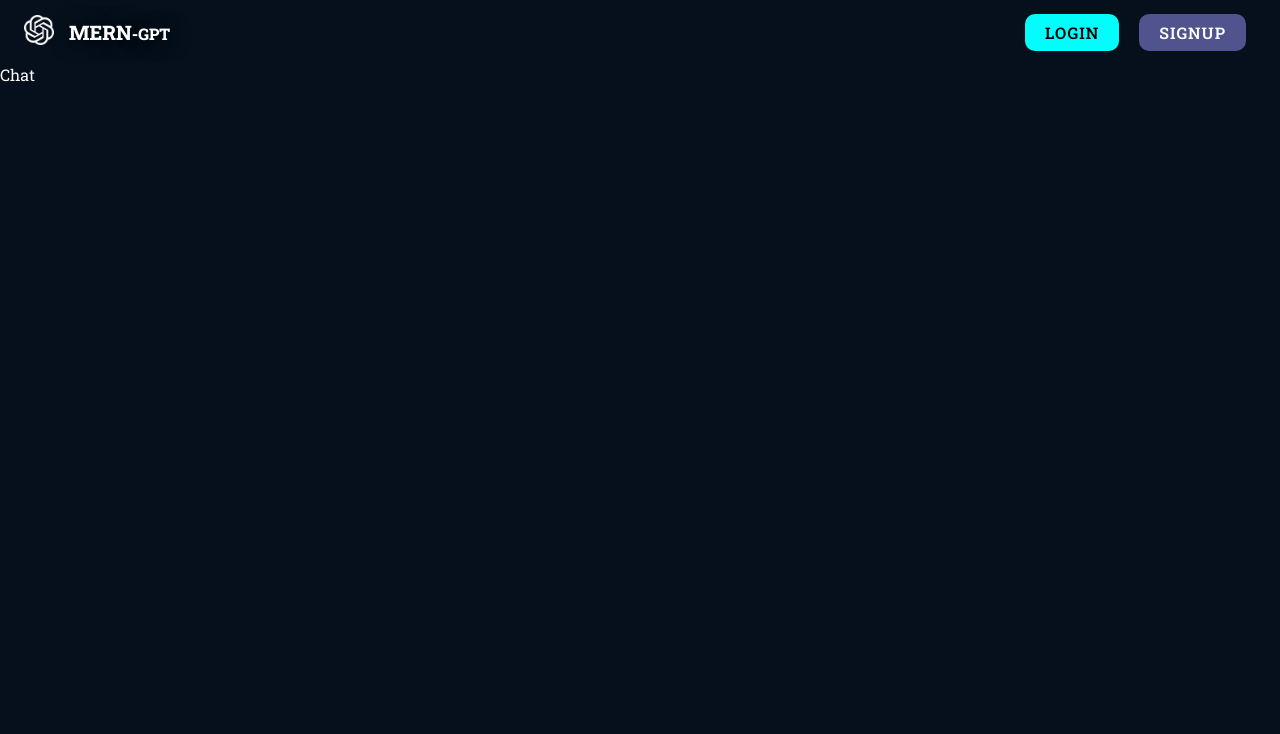
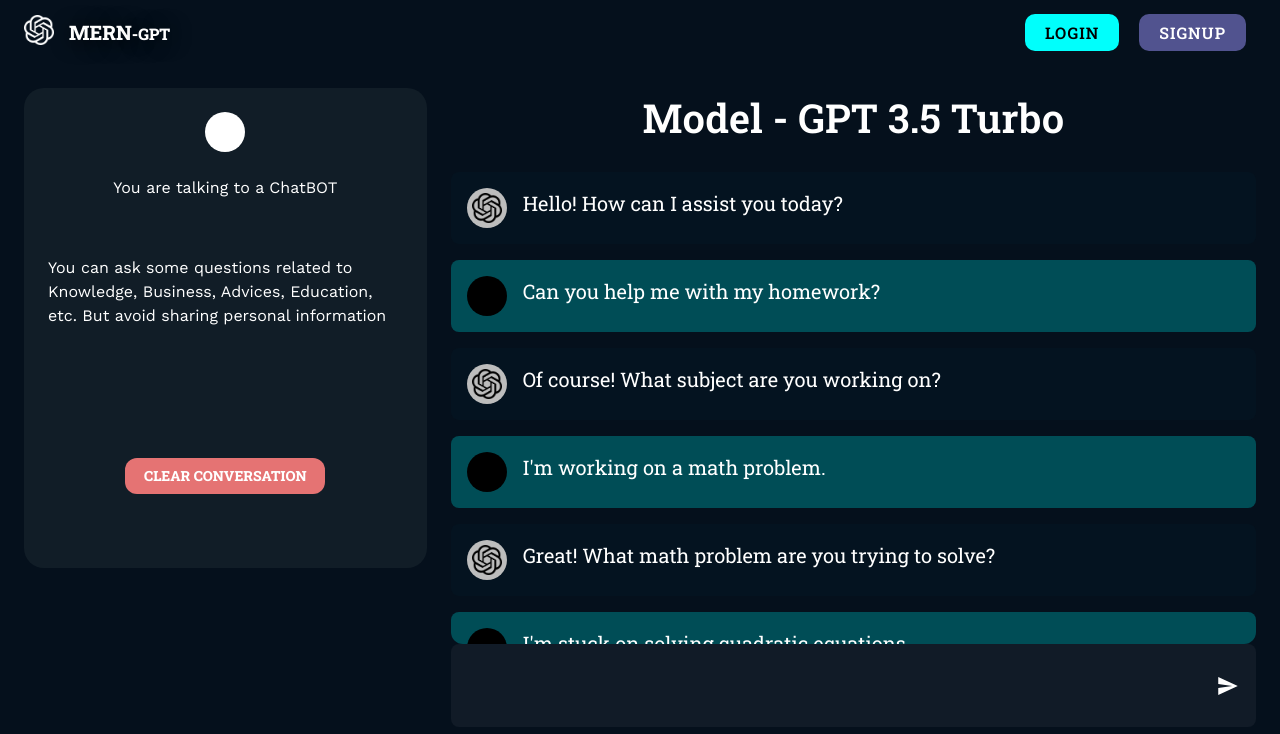
Before and after one commit to Hiep333/mern-ai-chatbot, a React (Vite) app in the folder frontend/: page /chat in a window 1280 px wide. Shown: the top 734 px of the page. Built offline with nearby package versions, Linux system fonts and the light colour scheme; no server answers.

Commit message:
Designing Chat Page UI on Frontend

```diff
--- /dev/null
+++ b/frontend/src/components/chat/ChatItem.tsx
@@ -0,0 +1,51 @@
+
+import { Box, Avatar, Typography } from "@mui/material";
+import { useAuth } from "../../context/AuthContext";
+
+const ChatItem = ({
+    content,
+    role,
+}: {
+    content: string;
+    role: "user" | "assistant";
+}) => {
+    const auth = useAuth()
+    return role === "assistant" ? (
+        <Box sx={{
+            display: "flex",
+            p: 2,
+            bgcolor: "#004d5612",
+            gap: 2,
+            borderRadius: 2,
+            my: 1,
+        }}
+        >
+            <Avatar sx={{ ml: "0" }}>
+                <img src="openai.png" alt="openai" width={"30px"} />
+            </Avatar>
+            <Box>
+                <Typography sx={{ fontSize: "20px" }}>{content}</Typography>
+            </Box>
+        </Box>
+    ) : (
+        <Box sx={{
+            display: "flex",
+            p: 2,
+            bgcolor: "#004d56",
+            gap: 2,
+            borderRadius: 2,
+            my: 1,
+        }}
+        >
+            <Avatar sx={{ ml: "0", bgcolor: "black", color: "white" }}>
+                {auth?.user?.name[0]}
+                {auth?.user?.name.split(" ")[1]?.[0]}
+            </Avatar>
+            <Box>
+                <Typography sx={{ fontSize: "20px" }}>{content}</Typography>
+            </Box>
+        </Box>
+    );
+};
+
+export default ChatItem;
--- a/frontend/src/pages/Chat.tsx
+++ b/frontend/src/pages/Chat.tsx
@@ -1,8 +1,160 @@
-import React from 'react';
+import React, { useRef } from 'react';
+import { Box, Avatar, Typography, Button, IconButton, } from "@mui/material";
+import red from "@mui/material/colors/red";
+import { useAuth } from '../context/AuthContext';
+import ChatItem from '../components/chat/ChatItem';
+import { IoMdSend } from "react-icons/io";
+
+const chatMessages = [
+    { role: "assistant", content: "Hello! How can I assist you today?" },
+    { role: "user", content: "Can you help me with my homework?" },
+    { role: "assistant", content: "Of course! What subject are you working on?" },
+    { role: "user", content: "I'm working on a math problem." },
+    { role: "assistant", content: "Great! What math problem are you trying to solve?" },
+    { role: "user", content: "I'm stuck on solving quadratic equations." },
+    { role: "assistant", content: "No problem. Here's a step-by-step guide to solving quadratic equations." },
+    { role: "user", content: "Thanks! That was really helpful." },
+    { role: "assistant", content: "You're welcome! Do you need help with anything else?" },
+    { role: "user", content: "No, that's all for now. Thanks again!" },
+    { role: "assistant", content: "You're welcome! Have a great day!" }
+];
 
 const Chat = () => {
-    return <div>Chat</div>
+    const inputRef = useRef<HTMLInputElement | null>(null);
+    const auth = useAuth()
+    const handleSubmit = async () => {
+        console.log(inputRef.current?.value);
+    }
+    return (<Box sx={{
+        display: "flex",
+        flex: 1,
+        width: "100%",
+        height: "100%",
+        mt: 3,
+        gap: 3,
+    }}
+    >
+        <Box sx={{
+            display: { md: "flex", xs: "none", sm: "none" },
+            flex: 0.4,
+            flexDirection: "column",
+        }}
+        >
+            <Box sx={{
+                display: "flex",
+                width: "100%",
+                height: "60vh",
+                bgcolor: "rgb(17,29,39)",
+                borderRadius: 5,
+                flexDirection: "column",
+                mx: 3,
+            }}
+            >
+                <Avatar sx={{
+                    mx: "auto",
+                    my: 3,
+                    bgcolor: "white",
+                    color: "black",
+                    fontWeight: 700,
+                }}
+                >
+                    {auth?.user?.name[0]}
+                    {auth?.user?.name.split(" ")[1]?.[0]}
+                </Avatar>
+                <Typography sx={{ mx: "auto", fontFamily: "work sans " }}>
+                    You are talking to a ChatBOT
+                </Typography>
+                <Typography sx={{ mx: "auto", fontFamily: "work sans", my: 4, p: 3 }}>
+                    You can ask some questions related to Knowledge, Business, Advices,
+                    Education, etc. But avoid sharing personal information
+                </Typography>
+                <Button
 
+                    sx={{
+                        width: "200px",
+                        my: "auto",
+                        color: "white",
+                        fontWeight: "700",
+                        borderRadius: 3,
+                        mx: "auto",
+                        bgcolor: red[300],
+                        ":hover": {
+                            bgcolor: red.A400,
+                        },
+                    }}
+                >
+                    Clear Conversation
+                </Button>
+            </Box>
+        </Box>
+        <Box
+            sx={{
+                display: "flex",
+                flex: { md: 0.8, xs: 1, sm: 1 },
+                flexDirection: "column",
+                px: 3,
+            }}
+        >
+            <Typography
+                sx={{
+                    fontSize: "40px",
+                    color: "white",
+                    mb: 2,
+                    mx: "auto",
+                    fontWeight: "600",
+                }}
+            >
+                Model - GPT 3.5 Turbo
+            </Typography>
+            <Box
+                sx={{
+                    width: "100%",
+                    height: "60vh",
+                    borderRadius: 3,
+                    mx: "auto",
+                    display: "flex",
+                    flexDirection: "column",
+                    overflow: "scroll",
+                    overflowX: "hidden",
+                    overflowY: "auto",
+                    scrollBehavior: "smooth",
+                }}
+            >
+                {chatMessages.map((chat, index) => (
+                    // @ts-expect-error: Explanation of why the error is being ignored
+                    <ChatItem content={chat.content} role={chat.role} key={index} />
+                ))}
+            </Box>
+            <div
+                style={{
+                    width: "100%",
+                    borderRadius: 8,
+                    backgroundColor: "rgb(17,27,39)",
+                    display: "flex",
+                    margin: "auto",
+                }}
+            >
+                {" "}
+                <input
+                    ref={inputRef}
+                    type="text"
+                    style={{
+                        width: "100%",
+                        backgroundColor: "transparent",
+                        padding: "30px",
+                        border: "none",
+                        outline: "none",
+                        color: "white",
+                        fontSize: "20px",
+                    }}
+                />
+                <IconButton onClick={handleSubmit} sx={{ color: "white", mx: 1 }}>
+                    <IoMdSend />
+                </IconButton>
+            </div>
+        </Box>
+    </Box>
+    );
 }
 
 export default Chat;
```
